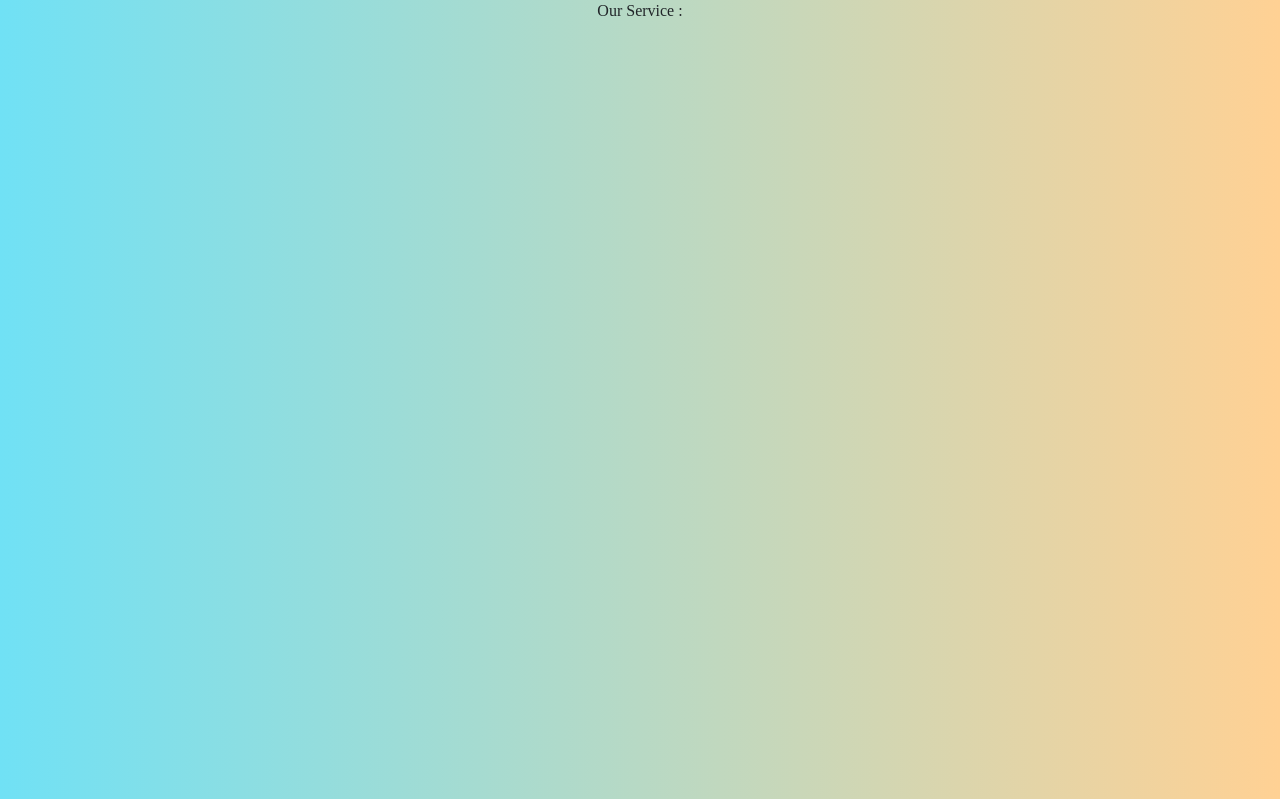
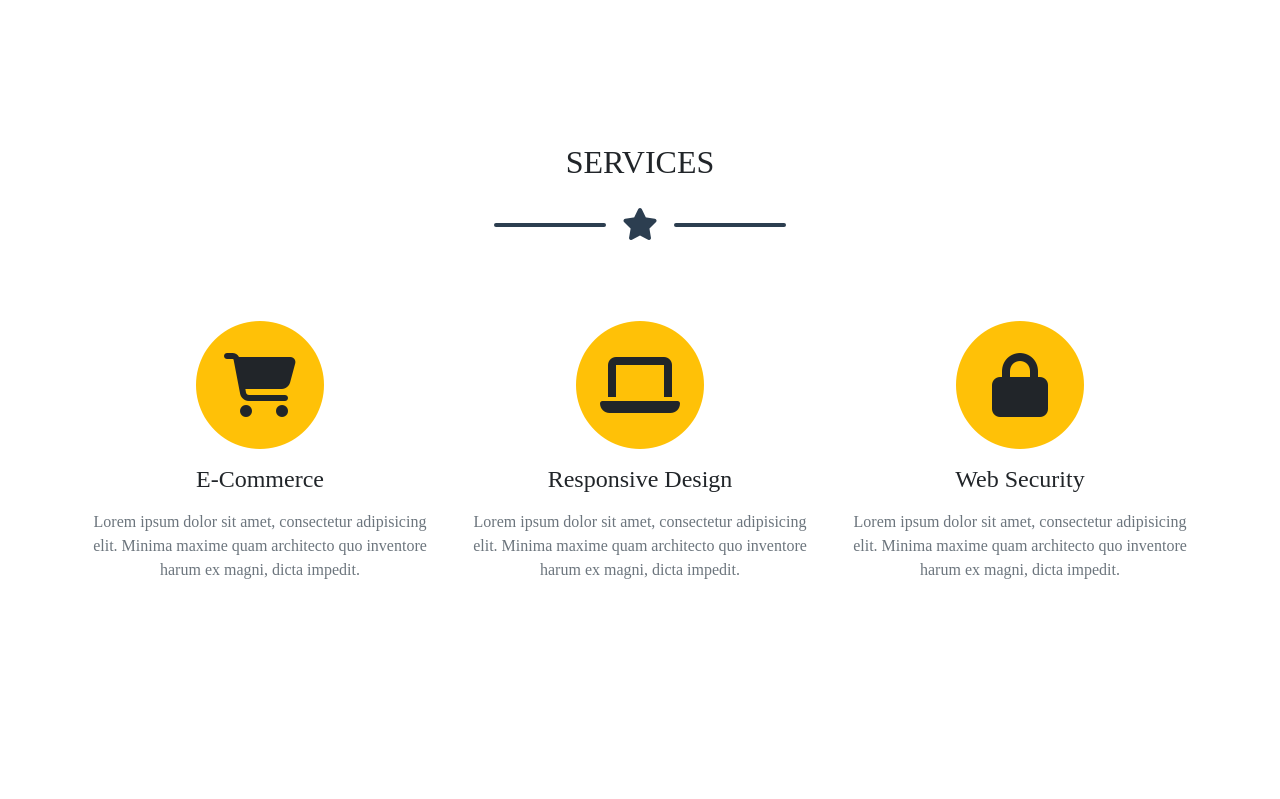
Before and after one commit to TalelMejri/library_management_system, a PHP site: page /login.php in a window 1280 px wide. Shown: the part 801-1600 px from the top of the page. Run offline with PHP 8.4, Linux system fonts and the light colour scheme; some libraries are stand-ins or nearby versions.

Commit message:
design article service

```diff
--- a/css/small.css
+++ b/css/small.css
@@ -27,11 +27,48 @@ header nav.sticky{
     padding: 10px 70px;
 }
 
-section{
+section .service .titre{
+    font-size: 20px;
+    font-weight: 600;
+    text-align: center;
+    padding-top:18%;
+}
+
+section .service{
+    width: 100%;
     height: 100vh;
+}
+.divider-custom {
+    margin: 1.25rem 0 1.5rem;
     width: 100%;
-    background-image: linear-gradient(to right , #70e1f5,#ffd194);
-}
+    display: flex;
+    justify-content: center;
+    align-items: center;
+  }
+  .divider-custom .divider-custom-line {
+    width: 100%;
+    max-width: 7rem;
+    height: 0.25rem;
+    background-color: #2c3e50;
+    border-radius: 1rem;
+    border-color: #2c3e50;
+  }
+  .divider-custom .divider-custom-line:first-child {
+    margin-right: 1rem;
+  }
+  .divider-custom .divider-custom-line:last-child {
+    margin-left: 1rem;
+  }
+  .divider-custom .divider-custom-icon {
+    color: #2c3e50;
+    font-size: 2rem;
+  }
+  .divider-custom.divider-light .divider-custom-line {
+    background-color: #fff;
+  }
+  .divider-custom.divider-light .divider-custom-icon {
+    color: #fff;
+  }
 
 /** large */
 @media screen and (min-width:988px){
@@ -39,7 +76,11 @@ section{
         position: absolute;
         transform: translate(-50%-50%);
         top: 80%;
-        left: 43%;
+        left:19%;
+    }
+    .service .titre{
+        text-align: center;
+        padding-top:50%;
     }
 }
 
@@ -49,6 +90,10 @@ section{
         position: absolute;
         transform: translate(-50%-50%);
         top: 80%;
-        left:43%;
+        left:35%;
+    }
+    .service .titre{
+        text-align: center;
+        padding-top:10%;
     }
 }
--- a/css/style.css
+++ b/css/style.css
@@ -52,3 +52,7 @@ header ul li a::before{
     border-right: 3px solid var(--clr);
     margin-left:-11px;
 }
+
+
+
+/** service */
--- a/layout.phtml
+++ b/layout.phtml
@@ -5,6 +5,7 @@
   <meta http-equiv="X-UA-Compatible" content="IE=edge">
   <meta name="viewport" content="width=device-width, initial-scale=1.0">
   <title>Accueil</title>
+
   <link rel="stylesheet" href="./css/style.css">
   <link rel="stylesheet" href="./css/small.css">
   <link href="https://cdn.jsdelivr.net/npm/bootstrap@5.2.0/dist/css/bootstrap.min.css" rel="stylesheet" integrity="sha384-gH2yIJqKdNHPEq0n4Mqa/HGKIhSkIHeL5AyhkYV8i59U5AR6csBvApHHNl/vI1Bx" crossorigin="anonymous">
@@ -39,18 +40,70 @@
       </div>
  </div>
   <div class="more">
-      <a href="#here"><button class="btn btn-warning text-light p-3 m-3 fw-bolder">Tell Me More</button></a>
+      <a href="#service"><button class="btn btn-warning text-light p-3 m-3 fw-bolder">Tell Me More</button></a>
   </div>
-  <div class="scroll">
-        <i class="fa-solid fa-angles-up"></i>
-    </div>
 </header>
 
-<section id="here">
-    <div class="container d-flex justify-content-center">
-         <p>Our Service :</p>
-    </div>
+<section >
+   <article id="service" class="service py-5" >
+            <div class="container py-5">
+                <div class="text-center py-5">
+                    <h2 class=" text-uppercase">Services</h2>
+                  <div class="divider-custom">
+                   	  <div class="divider-custom-line"></div>
+                    	 <div class="divider-custom-icon"><i class="fas fa-star"></i></div>
+                    	 <div class="divider-custom-line"></div>
+               	   </div>
+                </div>
+                <div class="row text-center">
+                    <div class="col-md-4">
+                        <span class="fa-stack fa-4x">
+                            <i class="fas fa-circle fa-stack-2x text-warning"></i>
+                            <i class="fas fa-shopping-cart fa-stack-1x text-dark "></i>
+                        </span>
+                        <h4 class="my-3">E-Commerce</h4>
+                        <p class="text-muted">Lorem ipsum dolor sit amet, consectetur adipisicing elit. Minima maxime quam architecto quo inventore harum ex magni, dicta impedit.</p>
+                    </div>
+                    <div class="col-md-4">
+                        <span class="fa-stack fa-4x">
+                            <i class="fas fa-circle fa-stack-2x text-warning"></i>
+                            <i class="fas fa-laptop fa-stack-1x text-dark "></i>
+                        </span>
+                        <h4 class="my-3">Responsive Design</h4>
+                        <p class="text-muted">Lorem ipsum dolor sit amet, consectetur adipisicing elit. Minima maxime quam architecto quo inventore harum ex magni, dicta impedit.</p>
+                    </div>
+                    <div class="col-md-4">
+                        <span class="fa-stack fa-4x">
+                            <i class="fas fa-circle fa-stack-2x text-warning"></i>
+                            <i class="fas fa-lock fa-stack-1x text-dark "></i>
+                        </span>
+                        <h4 class="my-3">Web Security</h4>
+                        <p class="text-muted">Lorem ipsum dolor sit amet, consectetur adipisicing elit. Minima maxime quam architecto quo inventore harum ex magni, dicta impedit.</p>
+                    </div>
+                </div>
+            </div>
+   </article>
+
+    <article id="expempl of books">
+
+    </article>
+
+    <article id="team">
+
+
+    </article>
+
+
+    <article id="contact us">
+
+
+    </article>
+
 </section>
+<footer>
+
+</footer>
+
 </body>
 <script src="./js/script.js"></script>
 <script src="https://kit.fontawesome.com/c5bebe1cfa.js" crossorigin="anonymous"></script>
```
